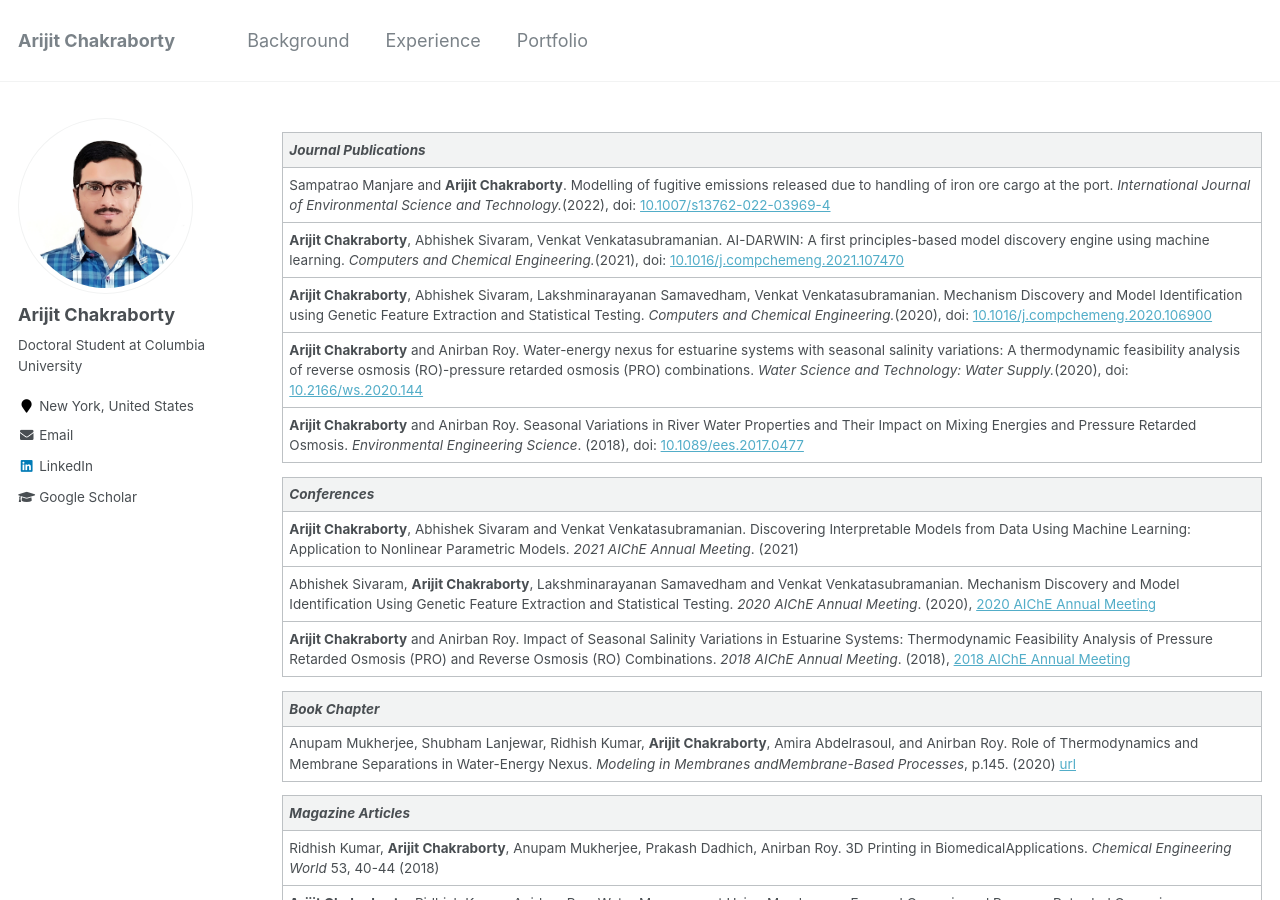
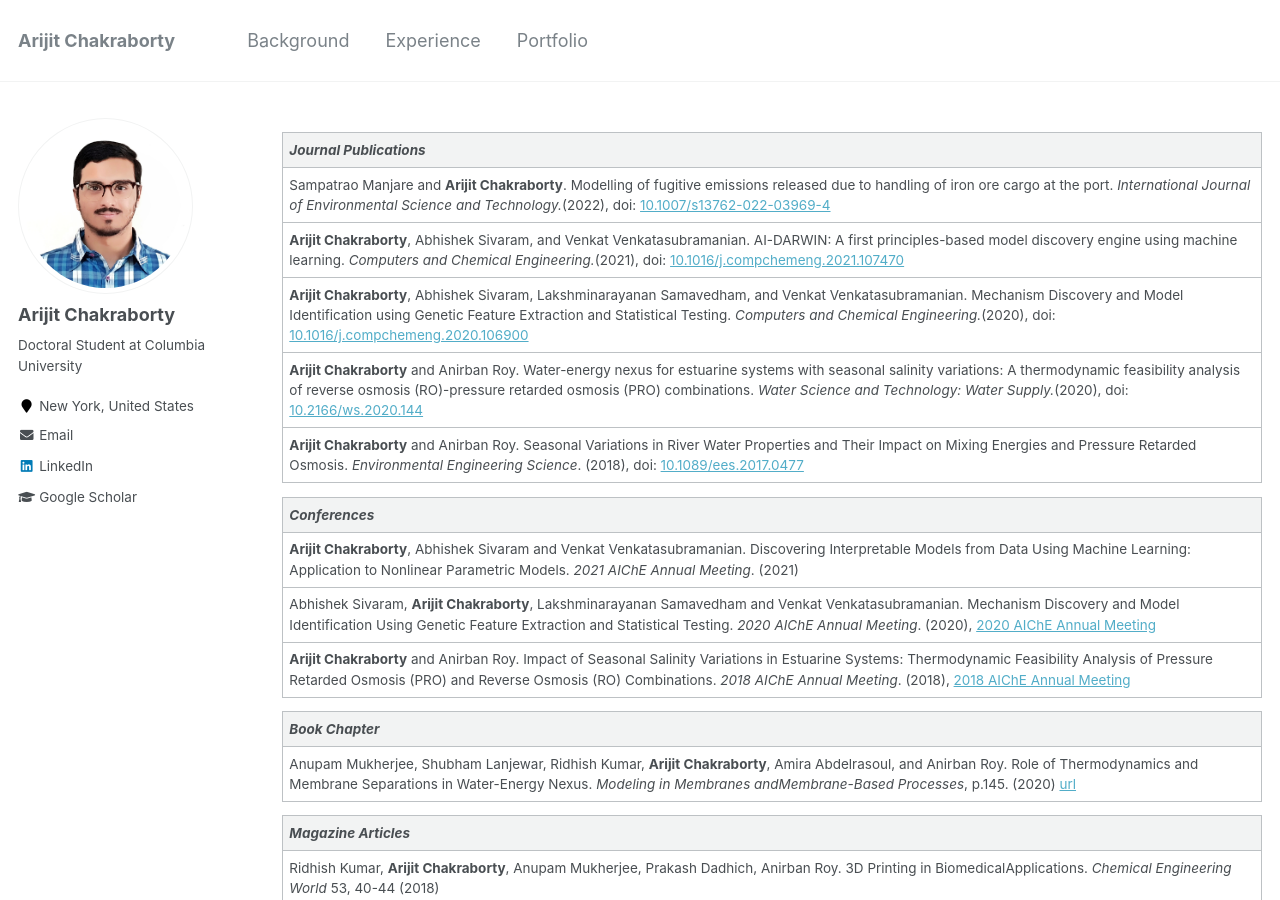
Before and after one commit to arijitc099/arijitc099.github.io, a Jekyll site: the page built from _pages/experience.md, in a window 1280 px wide and 900 px high. Built offline with Jekyll 4.4.1, drawn with Linux system fonts in a browser that asks for light colours.

Commit message:
Update experience.md

```diff
--- a/_pages/experience.md
+++ b/_pages/experience.md
@@ -8,8 +8,8 @@ author_profile: true
 |_Journal Publications_|
 |:-|
 |Sampatrao Manjare and **Arijit Chakraborty**. Modelling of fugitive emissions released due to handling of iron ore cargo at the port. _International Journal of Environmental Science and Technology._(2022), doi: [10.1007/s13762-022-03969-4](https://doi.org/10.1007/s13762-022-03969-4)
-|**Arijit Chakraborty**, Abhishek Sivaram, Venkat Venkatasubramanian. AI-DARWIN: A first principles-based model discovery engine using machine learning. _Computers and Chemical Engineering._(2021), doi: [10.1016/j.compchemeng.2021.107470](https://doi.org/10.1016/j.compchemeng.2021.107470) <!-- [(PDF)](../files/paper4.pdf) -->|
-|**Arijit Chakraborty**, Abhishek Sivaram, Lakshminarayanan Samavedham, Venkat Venkatasubramanian. Mechanism Discovery and Model Identification using Genetic Feature Extraction and Statistical Testing. _Computers and Chemical Engineering._(2020), doi: [10.1016/j.compchemeng.2020.106900](https://doi.org/10.1016/j.compchemeng.2020.106900) <!-- [(PDF)](../files/paper3.pdf) -->|
+|**Arijit Chakraborty**, Abhishek Sivaram, and Venkat Venkatasubramanian. AI-DARWIN: A first principles-based model discovery engine using machine learning. _Computers and Chemical Engineering._(2021), doi: [10.1016/j.compchemeng.2021.107470](https://doi.org/10.1016/j.compchemeng.2021.107470) <!-- [(PDF)](../files/paper4.pdf) -->|
+|**Arijit Chakraborty**, Abhishek Sivaram, Lakshminarayanan Samavedham, and Venkat Venkatasubramanian. Mechanism Discovery and Model Identification using Genetic Feature Extraction and Statistical Testing. _Computers and Chemical Engineering._(2020), doi: [10.1016/j.compchemeng.2020.106900](https://doi.org/10.1016/j.compchemeng.2020.106900) <!-- [(PDF)](../files/paper3.pdf) -->|
 |**Arijit Chakraborty** and Anirban Roy. Water-energy nexus for estuarine systems with seasonal salinity variations: A thermodynamic feasibility analysis of reverse osmosis (RO)-pressure retarded osmosis (PRO) combinations. _Water Science and Technology: Water Supply._(2020), doi: [10.2166/ws.2020.144](https://doi.org/10.2166/ws.2020.144) <!-- [(PDF)](../files/paper2.pdf) -->|
 |**Arijit Chakraborty** and Anirban Roy. Seasonal Variations in River Water Properties and Their Impact on Mixing Energies and Pressure Retarded Osmosis. _Environmental Engineering Science_. (2018), doi: [10.1089/ees.2017.0477](https://doi.org/10.1089/ees.2017.0477) <!-- [(PDF)](../files/paper1.pdf)  -->|
 
```
